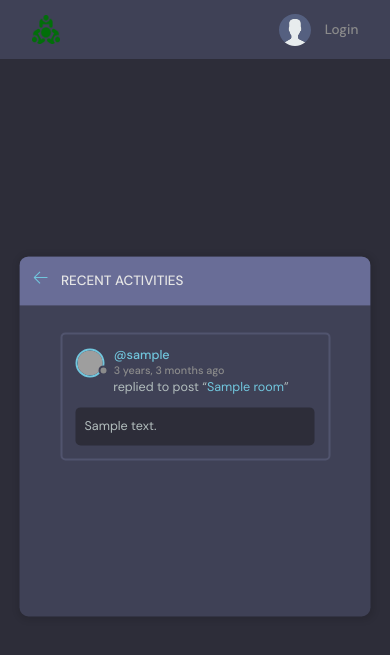
After one commit to robertlent/django-bbs, a Django app: page /activity/ in a window 390 px wide. The commit adds this page. Shown: the top 655 px of the page. Run offline with Django 4.2, Linux system fonts and the light colour scheme; tables that the repository leaves empty hold one stand-in row (values such as "Sample post"); grey boxes are pictures that could not be loaded.

Commit message:
Add functionality for mobile site
- Topics and Recent Activity pages added to mobile view
- Implemented search bar on home and topic pages
- 'More' button under topics list also leads to topics page on desktop

```diff
--- /dev/null
+++ b/main/templates/main/activity.html
@@ -0,0 +1,73 @@
+{% extends 'main.html' %}
+
+{% block content %}
+
+<main class="layout">
+  <div class="container">
+    <div class="layout__box">
+      <div class="layout__boxHeader">
+        <div class="layout__boxTitle">
+          <a href="{{request.META.HTTP_REFERER}}">
+            <svg version="1.1" xmlns="http://www.w3.org/2000/svg" width="32" height="32" viewBox="0 0 32 32">
+              <title>arrow-left</title>
+              <path
+                d="M13.723 2.286l-13.723 13.714 13.719 13.714 1.616-1.611-10.96-10.96h27.625v-2.286h-27.625l10.965-10.965-1.616-1.607z">
+              </path>
+            </svg>
+          </a>
+
+          <h3>Recent Activities</h3>
+        </div>
+      </div>
+
+      <div class="activities-page layout__body">
+        {% for message in room_messages %}
+
+    <div class="activities__box">
+        <div class="activities__boxHeader roomListRoom__header">
+            <a href="{% url 'user-profile' message.user.id %}" class="roomListRoom__author">
+
+                <div class="avatar avatar--small">
+                    <img src="https://randomuser.me/api/portraits/women/11.jpg" />
+                </div>
+
+                <p>
+                    @{{message.user}}
+                    <span>{{message.created|timesince}} ago</span>
+                </p>
+            </a>
+
+            {% if request.user == message.user %}
+
+            <div class="roomListRoom__actions">
+                <a href="{% url 'delete-message' message.id %}">
+                    <svg version="1.1" xmlns="http://www.w3.org/2000/svg" width="32" height="32" viewBox="0 0 32 32">
+                        <title>remove</title>
+                        <path
+                            d="M27.314 6.019l-1.333-1.333-9.98 9.981-9.981-9.981-1.333 1.333 9.981 9.981-9.981 9.98 1.333 1.333 9.981-9.98 9.98 9.98 1.333-1.333-9.98-9.98 9.98-9.981z"
+                        ></path>
+                    </svg>
+                </a>
+            </div>
+
+            {% endif %}
+        </div>
+
+        <div class="activities__boxContent">
+            <p>
+                replied to post “<a href="{% url 'room' message.room.id %}">{{message.room}}</a>”
+            </p>
+
+            <div class="activities__boxRoomContent">
+                {{message.body}}
+            </div>
+        </div>
+    </div>
+
+    {% endfor %}
+      </div>
+    </div>
+  </div>
+</main>
+
+{% endblock content %}
--- a/main/templates/main/topics_component.html
+++ b/main/templates/main/topics_component.html
@@ -23,7 +23,7 @@
 
     </ul>
 
-    <a class="btn btn--link" href="topics.html"> More <svg version="1.1" xmlns="http://www.w3.org/2000/svg" width="32" height="32" viewBox="0 0 32 32">
+    <a class="btn btn--link" href="{% url 'topics' %}"> More <svg version="1.1" xmlns="http://www.w3.org/2000/svg" width="32" height="32" viewBox="0 0 32 32">
         <title>chevron-down</title>
         <path d="M16 21l-13-13h-3l16 16 16-16h-3l-13 13z"></path>
         </svg>
--- a/main/urls.py
+++ b/main/urls.py
@@ -17,4 +17,8 @@ urlpatterns = [
          views.delete_message, name='delete-message'),
     path('update-user/',
          views.update_user, name='update-user'),
+    path('topics/',
+         views.topics_page, name='topics'),
+    path('activity/',
+         views.activity_page, name='activity'),
 ]
--- a/main/views.py
+++ b/main/views.py
@@ -71,7 +71,7 @@ def home(request):
         Q(topic__name__icontains=q) |
         Q(name__icontains=q) |
         Q(description__icontains=q))
-    topics = Topic.objects.all()
+    topics = Topic.objects.all()[0:5]
     room_count = rooms.count()
     room_messages = Message.objects.filter(Q(room__topic__name__icontains=q))
 
@@ -210,3 +210,16 @@ def update_user(request):
             return redirect('user-profile', primary_key=user.id)
 
     return render(request, 'main/update-user.html', {'form': form})
+
+
+def topics_page(request):
+    q = request.GET.get('q') if request.GET.get('q') != None else ''
+    topics = Topic.objects.filter(name__icontains=q)
+
+    return render(request, 'main/topics.html', {'topics': topics})
+
+
+def activity_page(request):
+    room_messages = Message.objects.all()
+
+    return render(request, 'main/activity.html', {'room_messages': room_messages})
```
Also changed, not shown: main/templates/main/home.html (+4 -4 lines), main/templates/main/topics.html (added, +58 -0 lines).
